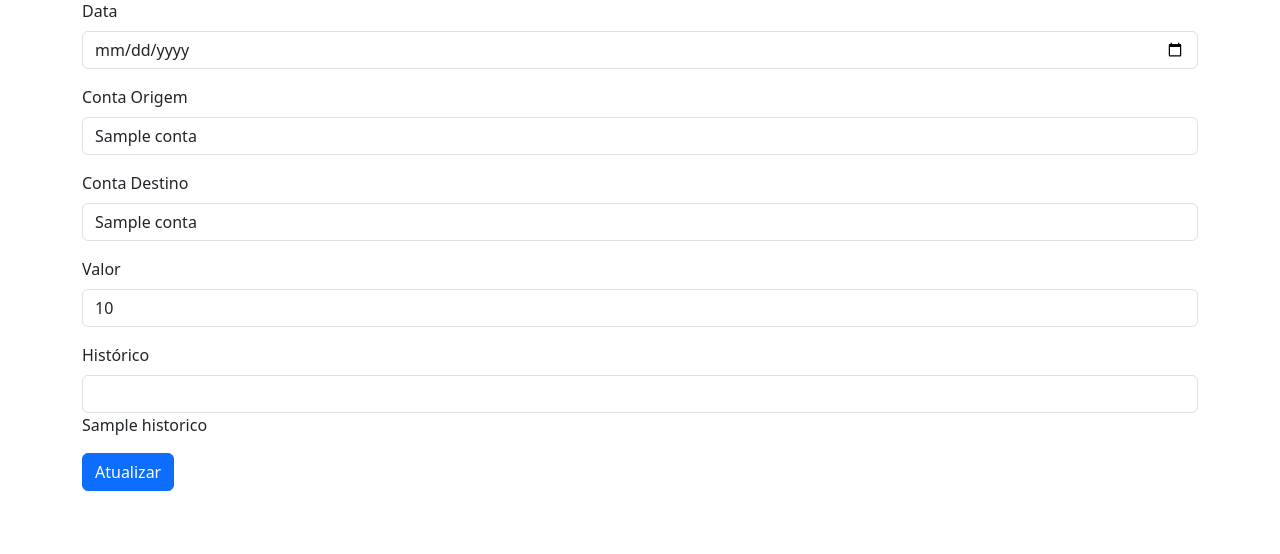
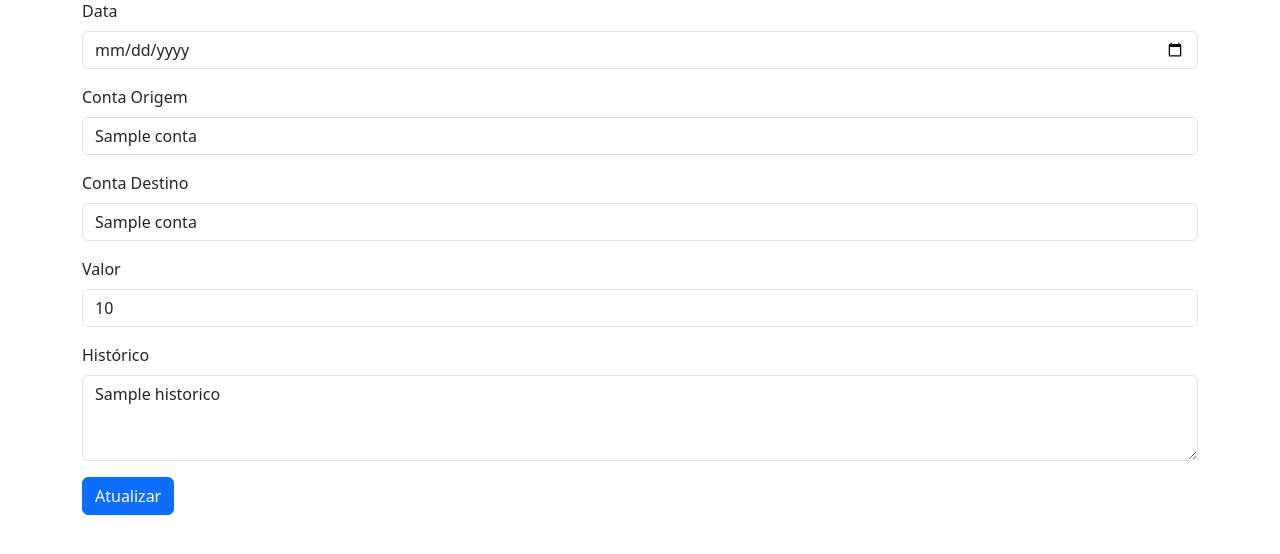
Before and after one commit to sandrolor/mineco-finance-ci4, a CodeIgniter 4 app: the page made by app/Views/transferencias/form.php in a window 1280 px wide. Shown: the part 95-649 px from the top of the page. Run offline with PHP 8.4 and a stand-in for CodeIgniter, Linux system fonts and the light colour scheme; the template is opened without the code that fills it: most values are stand-ins (such as "Sample title", 1, 10 or a date in 2020); data that the repository does not hold is empty; some libraries are stand-ins or nearby versions.

Commit message:
correção textarea

```diff
--- a/app/Views/transferencias/form.php
+++ b/app/Views/transferencias/form.php
@@ -40,7 +40,7 @@
         </div>
         <div class="mb-3">
             <label for="historico" class="form-label">Histórico</label>
-            <input type="text" name="historico" class="form-control" rows="3"><?= isset($transferencia) ? esc($transferencia['historico']) : '' ?></textarea>
+            <textarea name="historico" class="form-control" rows="3"><?= isset($transferencia) ? esc($transferencia['historico']) : '' ?></textarea>
         </div>
         <button type="submit" class="btn btn-primary"><?= isset($transferencia) ? 'Atualizar' : 'Salvar' ?></button>
     </form>
```
